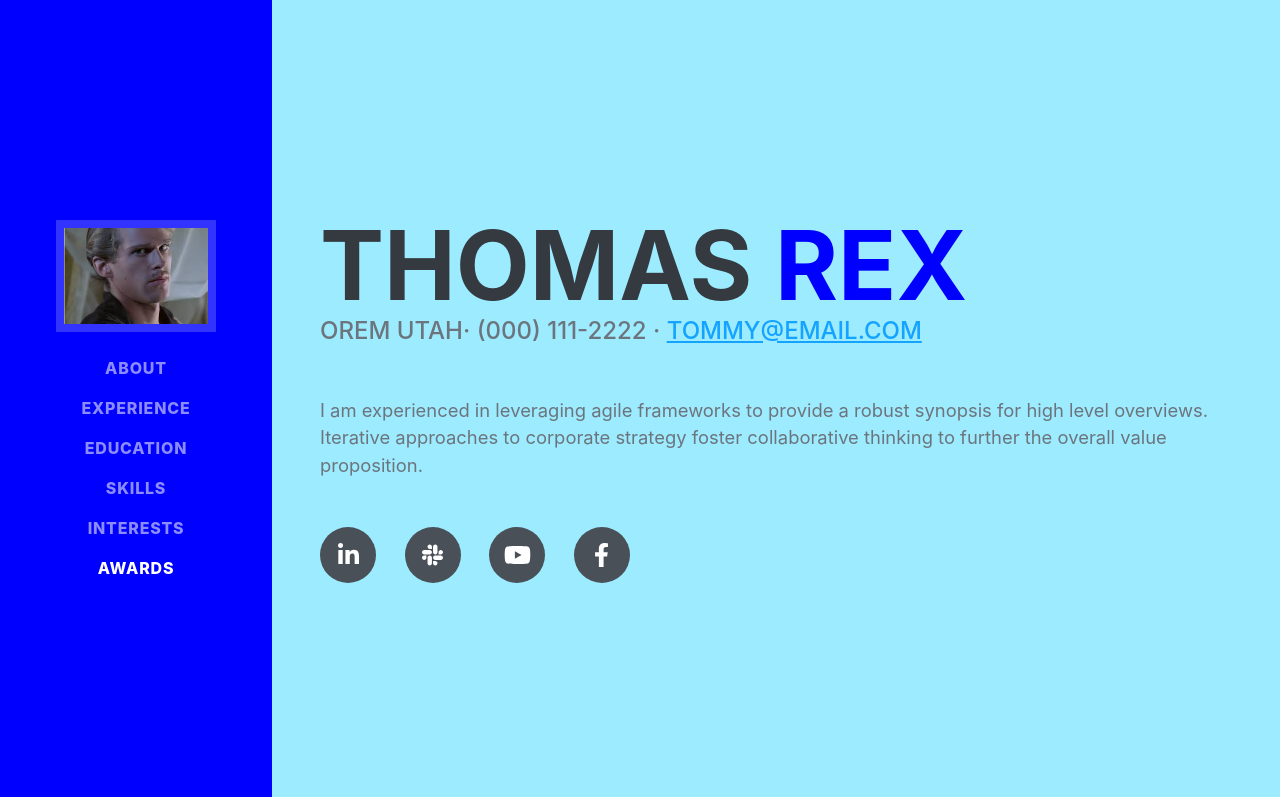
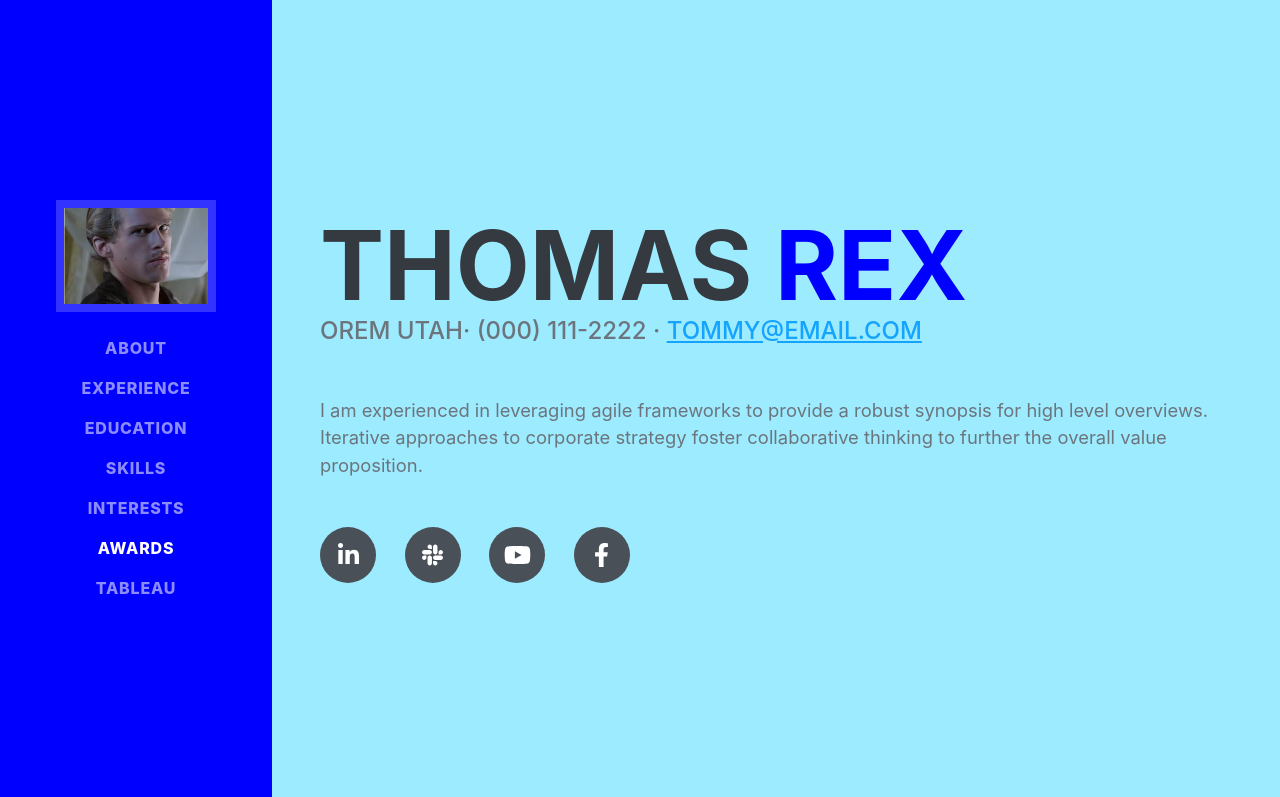
Before and after one commit to ThomasRex7/is201, a plain HTML site: page index.html in a window 1280 px wide. Shown: the top 797 px of the page. Drawn offline with nearby package versions, Linux system fonts and the light colour scheme; a web font is replaced by a local one.

Commit message:
Add files via upload

```diff
--- a/index.html
+++ b/index.html
@@ -32,6 +32,7 @@
                     <li class="nav-item"><a class="nav-link js-scroll-trigger" href="#skills">Skills</a></li>
                     <li class="nav-item"><a class="nav-link js-scroll-trigger" href="#interests">Interests</a></li>
                     <li class="nav-item"><a class="nav-link js-scroll-trigger" href="#awards">Awards</a></li>
+                    <li class="nav-item"><a class="nav-link js-scroll-trigger" href="html/tableau.html">Tableau</a></li>
                 </ul>
             </div>
         </nav>
```
